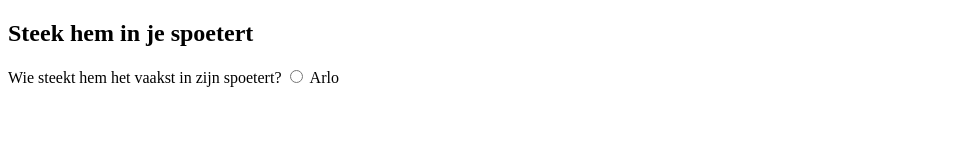
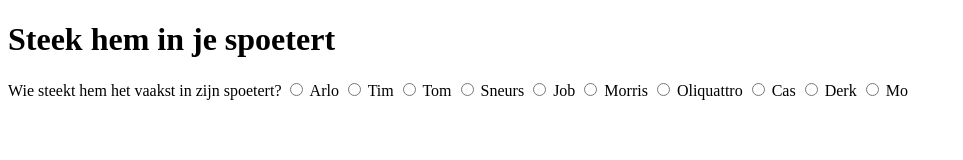
Before and after one commit to Oliquattro/Oliquattro.github.io, a plain HTML site: page index.html in a window 1280 px wide. Shown: the whole page, without its empty margins (0-963 px from the left). Drawn offline with Linux system fonts and the light colour scheme.

Commit message:
meer namen erbij en weer h1

```diff
--- a/index.html
+++ b/index.html
@@ -6,14 +6,23 @@
     </title>
   </head>
   <body>
-    <h2>
+    <h1>
       Steek hem in je spoetert
-    </h2>
+    </h1>
 
     <form>
       <div>
         Wie steekt hem het vaakst in zijn spoetert?
         <input name="color" type="radio" value="blue"> Arlo
+        <input name="color" type="radio" value="blue"> Tim
+        <input name="color" type="radio" value="blue"> Tom
+        <input name="color" type="radio" value="blue"> Sneurs
+        <input name="color" type="radio" value="blue"> Job
+        <input name="color" type="radio" value="blue"> Morris
+        <input name="color" type="radio" value="blue"> Oliquattro
+        <input name="color" type="radio" value="blue"> Cas
+        <input name="color" type="radio" value="blue"> Derk
+        <input name="color" type="radio" value="blue"> Mo
       </div>
     </form>
 
```
